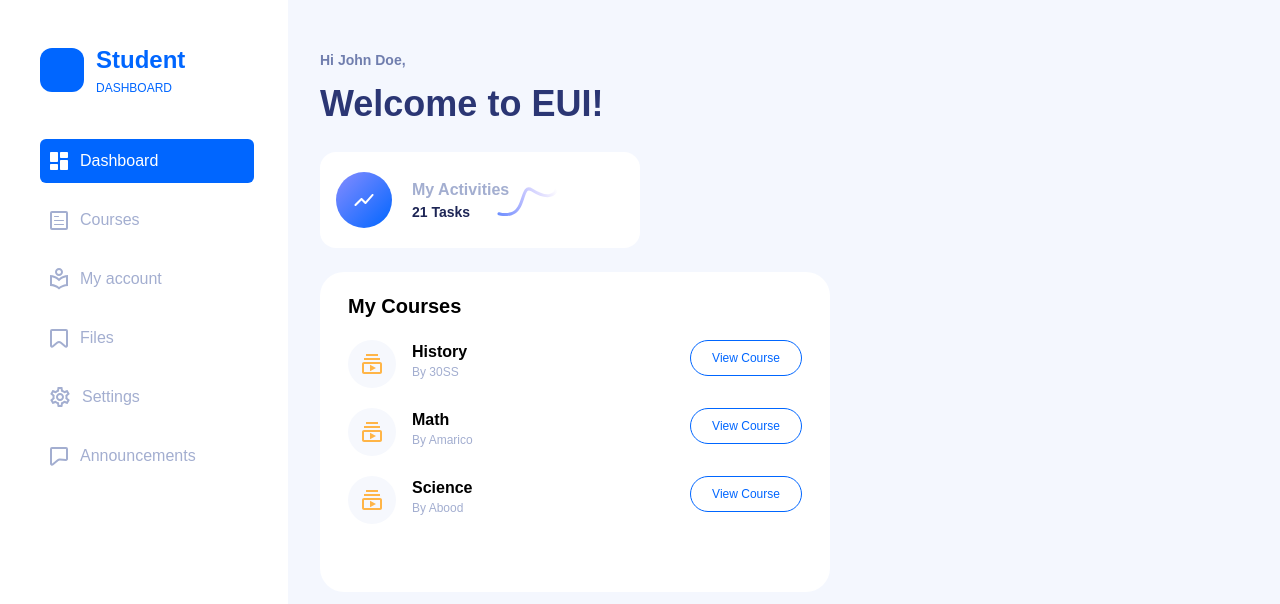
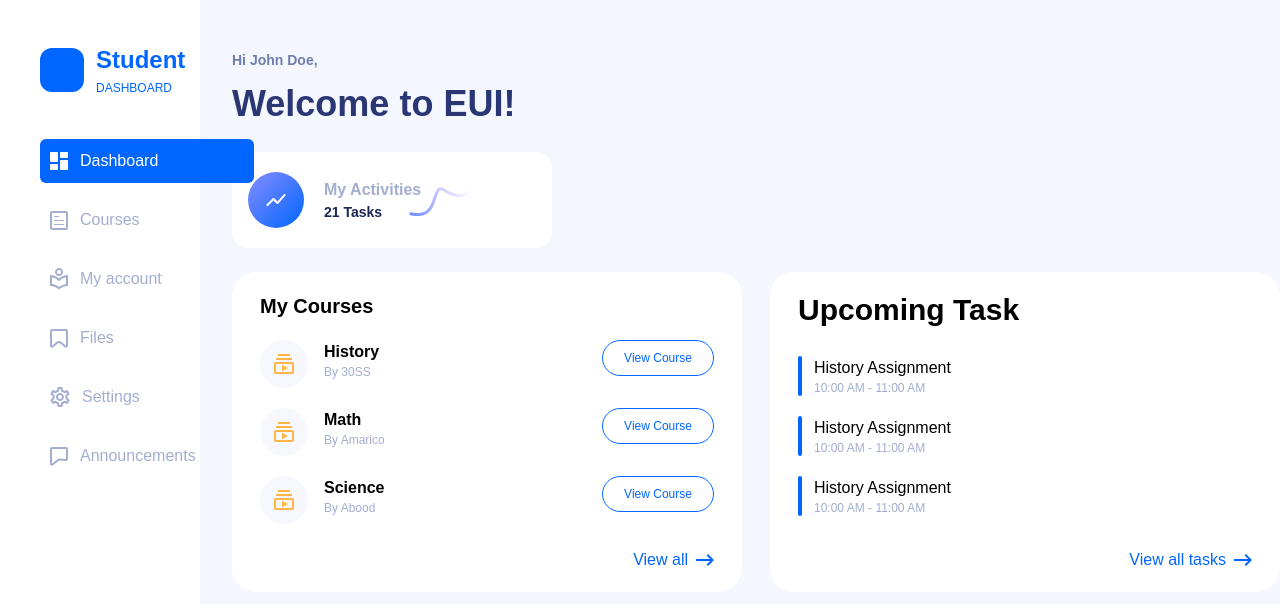
Before and after one commit to AbdullahAymanMSRE/university-lms-frontend, a React (Create React App) app: page /student in a window 1280 px wide. Shown: the top 604 px of the page. Built offline with nearby package versions, Linux system fonts and the light colour scheme.

Commit message:
Dashboard Page Final Like Figma Design

```diff
--- a/package.json
+++ b/package.json
@@ -12,6 +12,7 @@
     "react-router": "^6.23.0",
     "react-router-dom": "^6.23.0",
     "react-scripts": "5.0.1",
+    "styled-components": "^6.1.11",
     "tailwind-merge": "^2.3.0",
     "web-vitals": "^2.1.4"
   },
--- /dev/null
+++ b/src/components/Link.jsx
@@ -0,0 +1,11 @@
+import { Arrow } from "../svgs/box_icons";
+export default function Link({ text, color }) {
+  return (
+    <button
+      className={`text-${color} flex gap-2 items-center text-base absolute bottom-5 right-7`}
+    >
+      <p>{text}</p>
+      <Arrow color={color} />
+    </button>
+  );
+}
--- /dev/null
+++ b/src/components/Task.jsx
@@ -0,0 +1,13 @@
+export default function Task({ taskName, beforeColor, startTime, endTime }) {
+  return (
+    <div className="flex gap-3">
+      <span className={`bg-${beforeColor} h-10 w-1 rounded-2xl`}></span>
+      <div className="flex flex-col">
+        <h5 className="text-base">{taskName}</h5>
+        <p className="text-text text-xs">
+          {startTime} - {endTime}
+        </p>
+      </div>
+    </div>
+  );
+}
--- a/src/pages/student/Dashboard.jsx
+++ b/src/pages/student/Dashboard.jsx
@@ -1,7 +1,8 @@
 import Coursebar from "../../components/Coursebar";
 import WhiteBox from "../../components/Whitebox";
 import * as icons from "../../svgs/box_icons";
-
+import Link from "../../components/Link";
+import Task from "../../components/Task";
 
 export default function Dashboard() {
   const tasks = 21;
@@ -13,11 +14,40 @@ export default function Dashboard() {
         text={`${tasks} Tasks`}
         showGraph
       />
-      <div className="flex flex-col w-[510px] h-80 bg-white rounded-3xl px-7 py-5 text-xl gap-5">
-        <h2 className="font-bold">My Courses</h2>
-        <Coursebar course={"History"} author={"30SS"} />
-        <Coursebar course={"Math"} author={"Amarico"} />
-        <Coursebar course={"Science"} author={"Abood"} />
+      <div className="flex gap-7">
+        <div className="w-[510px] h-80 bg-white rounded-3xl px-7 py-5 text-xl gap-5 relative">
+          <h2 className="font-bold mb-5">My Courses</h2>
+          <div className="flex flex-col gap-5">
+            <Coursebar course="History" author="30SS" />
+            <Coursebar course="Math" author="Amarico" />
+            <Coursebar course="Science" author="Abood" />
+            <Link text="View all" color="primary" />
+          </div>
+        </div>
+        <div className="w-[510px] h-80 bg-white rounded-3xl px-7 py-5 text-xl relative">
+          <h2 className="font-bold text-3xl mb-7">Upcoming Task</h2>
+          <div className="flex flex-col gap-5">
+            <Task
+              taskName={"History Assignment"}
+              beforeColor={"primary"}
+              startTime={"10:00 AM"}
+              endTime={"11:00 AM"}
+            />
+            <Task
+              taskName={"History Assignment"}
+              beforeColor={"primary"}
+              startTime={"10:00 AM"}
+              endTime={"11:00 AM"}
+            />
+            <Task
+              taskName={"History Assignment"}
+              beforeColor={"primary"}
+              startTime={"10:00 AM"}
+              endTime={"11:00 AM"}
+            />
+          </div>
+          <Link text="View all tasks" color="primary" />
+        </div>
       </div>
     </section>
   );
--- a/src/svgs/box_icons.jsx
+++ b/src/svgs/box_icons.jsx
@@ -1,3 +1,4 @@
+import styled from "styled-components";
 export function BoxIconsSvg() {
   return (
     <svg
@@ -100,5 +101,23 @@ export function CourseIconSvg() {
       </defs>
     </svg>
   );
+}
 
+export function Arrow({color}) {
+  return (
+    <i className={`text-${color}`}>
+    <svg
+      width="18"
+      height="12"
+      viewBox="0 0 18 12"
+      fill="none"
+      xmlns="http://www.w3.org/2000/svg"
+    >
+      <path
+        d="M4.37114e-07 7L14.17 7L10.59 10.59L12 12L18 6L12 -5.24537e-07L10.59 1.41L14.17 5L6.11959e-07 5L4.37114e-07 7Z"
+        fill="currentColor"
+      />
+    </svg>
+    </i>
+  );
 }
```
Also changed, not shown: 1 other file (tests, documents, lock files or other folders).
